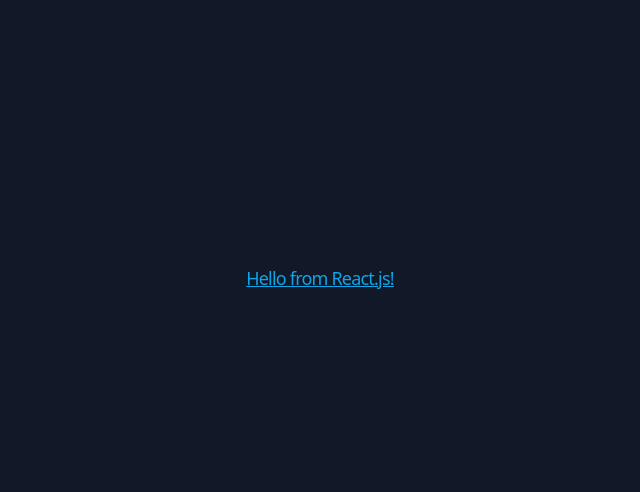
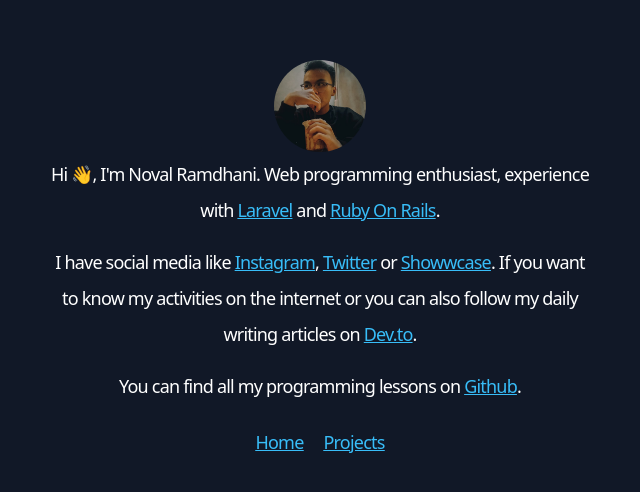
Before and after one commit to novalramdhani/noval.io, a React (Create React App) app: page / in a window 1280 px wide. Shown: the part 142-634 px from the top of the page, without its empty margins (320-960 px from the left). Built offline with nearby package versions, Linux system fonts and the light colour scheme.

Commit message:
add new component

```diff
--- a/package.json
+++ b/package.json
@@ -14,6 +14,7 @@
     "postcss": "^8.4.6",
     "react": "^17.0.2",
     "react-dom": "^17.0.2",
+    "react-router-dom": "6",
     "react-scripts": "5.0.0",
     "tailwindcss": "^3.0.23",
     "typescript": "^4.4.2",
--- a/src/App.tsx
+++ b/src/App.tsx
@@ -1,5 +1,14 @@
+import { Routes, Route } from "react-router-dom";
+import Home from "./components/Home";
+import Projects from "./components/Projects";
+
 export default function App() {
   return (
-      <div className="text-sky-500 underline text-lg font-sans text-center justify-center mt-10">Hello from React.js!</div>
+      <div>
+        <Routes>
+            <Route path="/" element={<Home />}>Home</Route>
+            <Route path="/projects" element={<Projects />}>Projects</Route>
+        </Routes>
+      </div>
   );
 }
--- /dev/null
+++ b/src/components/Card.tsx
@@ -0,0 +1,11 @@
+type CardProps = {
+    link?: string,
+    title: string,
+    description?: string
+}
+
+export default function Card({link, title, description}: CardProps) {
+  return (
+    <div>Card</div>
+  )
+}
--- /dev/null
+++ b/src/components/Home.tsx
@@ -0,0 +1,26 @@
+import { Link } from "react-router-dom";
+import url from "../config/url.config";
+import me from '../me.png';
+import Menu from "./Menu";
+
+export default function Home() {
+    return (
+        <>
+        <div className="max-w-xl mx-auto flex flex-col justify-center text-center px-4">
+            <div>
+              <img src={me} className="shadows shadow-purple-400/20 bg-contain mx-auto p-1 rounded-full" alt="The picture of me" loading="lazy" width="100" height="100" />
+            </div>
+            <div className="leading-loose text-lg">
+                  Hi 👋, I'm Noval Ramdhani. Web programming enthusiast, experience with <a href={url.frameworks.laravel}className="text-sky-400 underline">Laravel</a> and <a href={url.frameworks.rubyonrails} className="text-sky-400 underline">Ruby On Rails</a>.
+                <p className="mt-4">
+                  I have social media like <a href={url.instagram} className="text-sky-400 underline">Instagram</a>, <a href={url.twitter} className="text-sky-400 underline">Twitter</a> or <a href={url.showwcase} className="text-sky-400 underline">Showwcase</a>. If you want to know my activities on the internet or you can also follow my daily writing articles on <a href={url.showwcase} className="text-sky-400 underline">Dev.to</a>.
+                </p>
+                <p className="mt-4">
+                  You can find all my programming lessons on <a href={url.github} className="text-sky-400 underline">Github</a>.
+                </p>
+                <Menu />
+            </div>
+        </div>
+      </>
+    );
+}
--- a/src/components/Layout.tsx
+++ b/src/components/Layout.tsx
@@ -1,6 +1,7 @@
 type LayoutProps = {
     children: any | never
 }
+
 export default function Layout({children}: LayoutProps) {
     return (
       <div className="antialiased font-sans min-h-screen tracking-tighter bg-gray-900 text-white flex justify-center items-center">
--- /dev/null
+++ b/src/components/Menu.tsx
@@ -0,0 +1,10 @@
+import { Link } from "react-router-dom"
+
+export default function Menu() {
+    return (
+        <p className="mt-5">
+            <a href="" className="text-sky-400 underline"><Link to="/">Home</Link></a>
+            <a href="" className="text-sky-400 underline ml-5"><Link to="/projects">Projects</Link></a>
+        </p>
+    )
+}
--- /dev/null
+++ b/src/components/Projects.tsx
@@ -0,0 +1,5 @@
+export default function Projects() {
+    return (
+        <div></div>
+    );
+}
--- /dev/null
+++ b/src/config/url.config.tsx
@@ -0,0 +1,13 @@
+const url = {
+    instagram: "https://instagram.com/novallrmdhni",
+    twitter: "https://twitter.com/novallramdhani",
+    showwcase: "https://showwcase.com/novalramdhani",
+    github: "https://github.com/novalramdhani",
+    devto: "https://dev.to/novalramdhani",
+    frameworks: {
+        laravel: "https://laravel.com",
+        rubyonrails: "https://rubyonrails.org"
+    }
+}
+
+export default url;
--- a/src/index.tsx
+++ b/src/index.tsx
@@ -2,12 +2,15 @@
 import ReactDOM from 'react-dom';
 import './tailwind.css';
 import App from './App';
+import { BrowserRouter } from 'react-router-dom';
 import Layout from "./components/Layout";
 
 ReactDOM.render(
   <React.StrictMode>
     <Layout>
-      <App />
+      <BrowserRouter>
+        <App />
+      </BrowserRouter>
     </Layout>
   </React.StrictMode>,
   document.getElementById('root')
```
Also changed, not shown: src/me.png (renamed from public/me.png), 1 other file (tests, documents, lock files or other folders).
